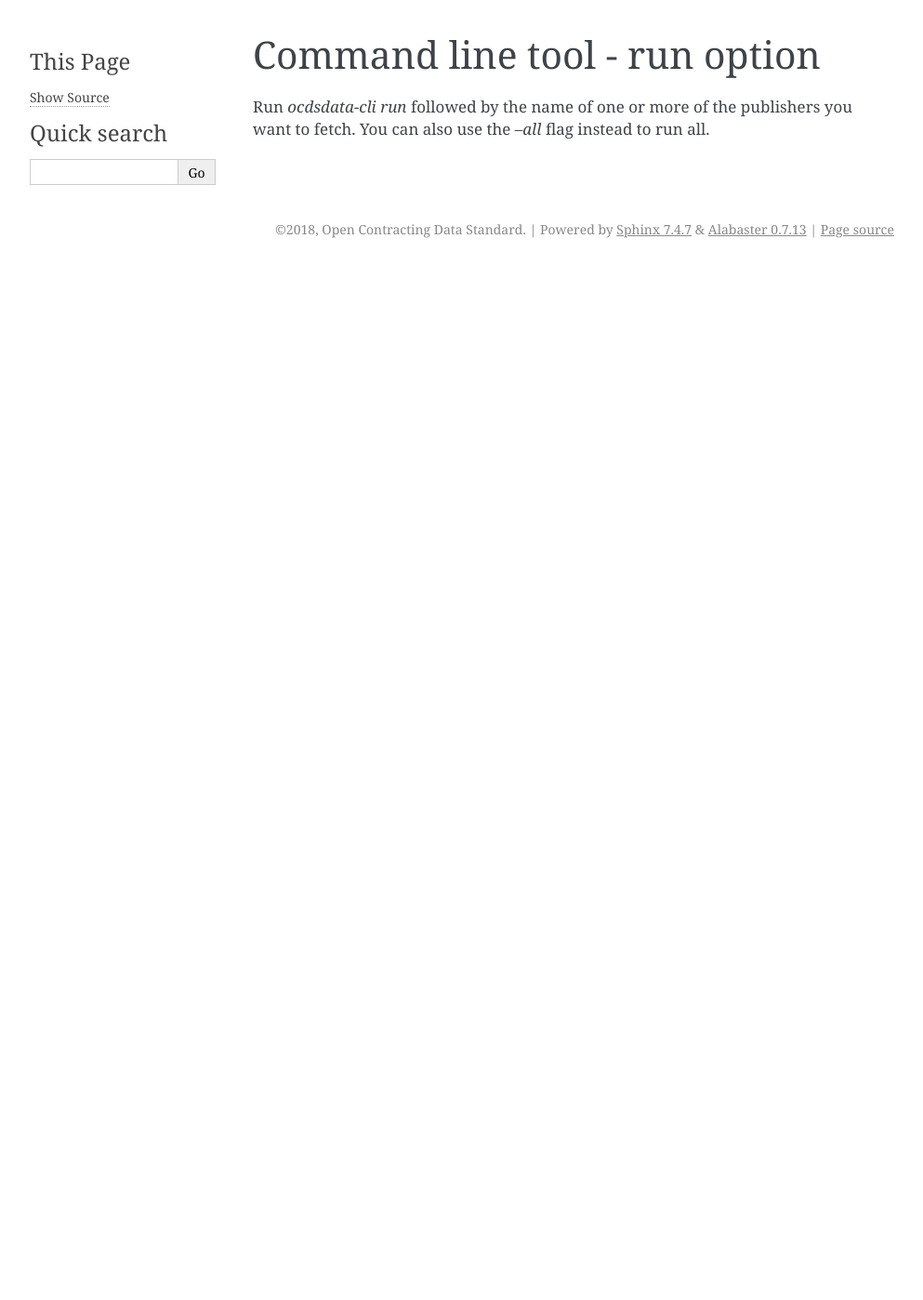
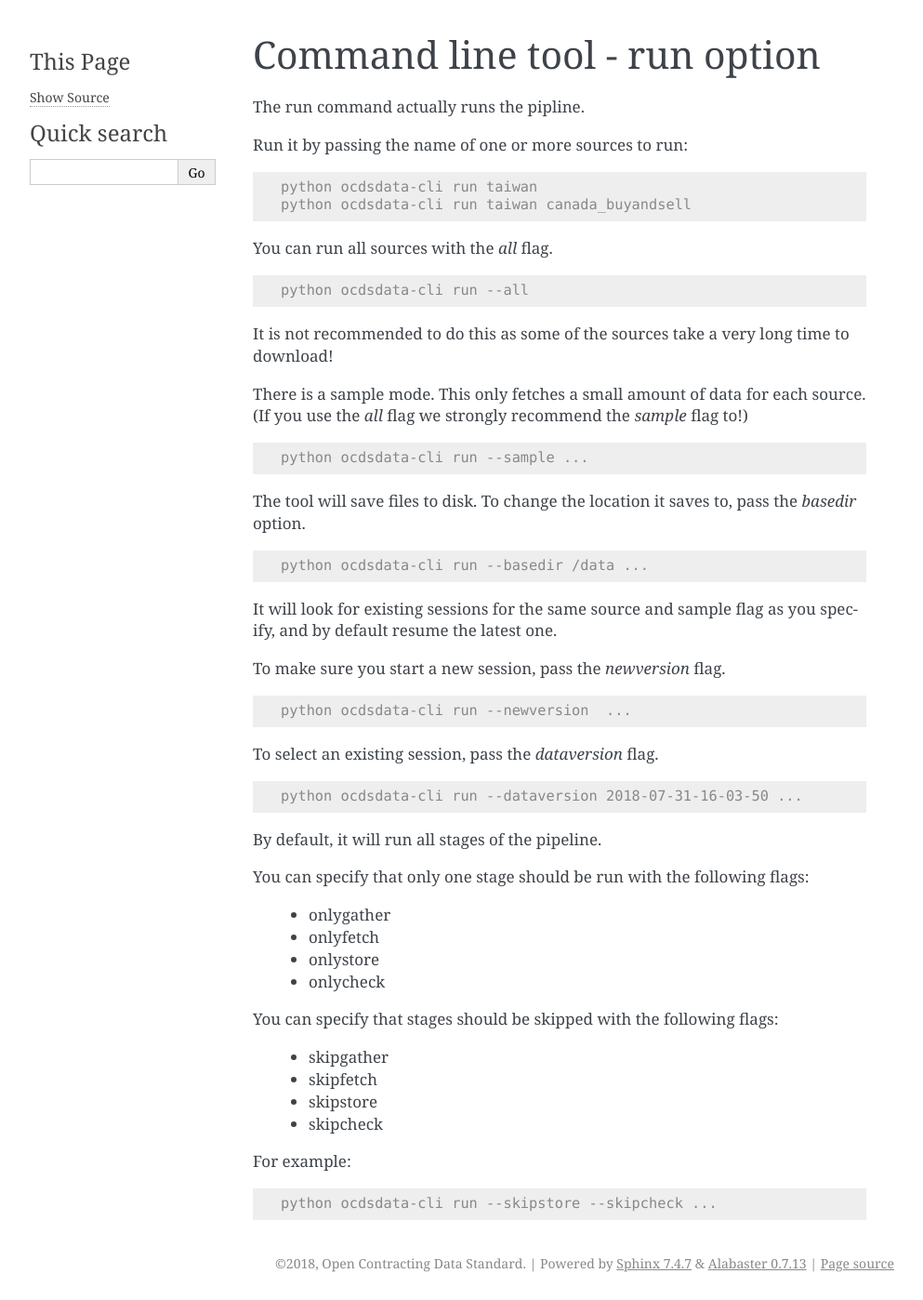
Before and after one commit to open-contracting-archive/kingfisher-vagrant, a Sphinx documentation site: the page built from docs/cli-run.rst, in a window 1280 px wide. Shown: the whole page at 93% size, without its empty margins (148-1141 px from the left). Built offline with Sphinx 7.4.7, drawn with Linux system fonts in a browser that asks for light colours; before the commit the page ends 900 px from its top, so only the background shows below that.

Commit message:
More Docs

```diff
--- a/docs/cli-run.rst
+++ b/docs/cli-run.rst
@@ -1,5 +1,68 @@
 Command line tool - run option
 ==============================
 
-Run `ocdsdata-cli run` followed by the name of one or more of the publishers you want to fetch.
-You can also use the `--all` flag instead to run all.
+The run command actually runs the pipline.
+
+Run it by passing the name of one or more sources to run:
+
+.. code-block:: shell-session
+
+    python ocdsdata-cli run taiwan
+    python ocdsdata-cli run taiwan canada_buyandsell
+
+You can run all sources with the `all` flag.
+
+.. code-block:: shell-session
+
+    python ocdsdata-cli run --all
+
+It is not recommended to do this as some of the sources take a very long time to download!
+
+There is a sample mode. This only fetches a small amount of data for each source.
+(If you use the `all` flag we strongly recommend the `sample` flag to!)
+
+.. code-block:: shell-session
+
+    python ocdsdata-cli run --sample ...
+
+The tool will save files to disk. To change the location it saves to, pass the `basedir` option.
+
+.. code-block:: shell-session
+
+    python ocdsdata-cli run --basedir /data ...
+
+It will look for existing sessions for the same source and sample flag as you specify, and by default resume the latest one.
+
+To make sure you start a new session, pass the `newversion` flag.
+
+.. code-block:: shell-session
+
+    python ocdsdata-cli run --newversion  ...
+
+To select an existing session, pass the `dataversion` flag.
+
+.. code-block:: shell-session
+
+    python ocdsdata-cli run --dataversion 2018-07-31-16-03-50 ...
+
+By default, it will run all stages of the pipeline.
+
+You can specify that only one stage should be run with the following flags:
+
+  *  onlygather
+  *  onlyfetch
+  *  onlystore
+  *  onlycheck
+
+You can specify that stages should be skipped with the following flags:
+
+  *  skipgather
+  *  skipfetch
+  *  skipstore
+  *  skipcheck
+
+For example:
+
+.. code-block:: shell-session
+
+    python ocdsdata-cli run --skipstore --skipcheck ...
--- a/docs/index.rst
+++ b/docs/index.rst
@@ -9,6 +9,8 @@ It is Python tool that can be used as a library from other Python programmes, or
 
 .. toctree::
 
+   pipeline.rst
+   sources.rst
    requirements-install.rst
    config.rst
    cli.rst
```
Also changed, not shown: docs/cli-check-different-schema-version.rst (added, +42 -0 lines), docs/cli-status.rst (+22 -3 lines), docs/cli-upgrade-database.rst (+14 -0 lines), docs/cli.rst (+10 -0 lines), docs/pipeline.rst (added, +72 -0 lines), docs/requirements-install.rst (+10 -0 lines), docs/sources.rst (added, +26 -0 lines).
